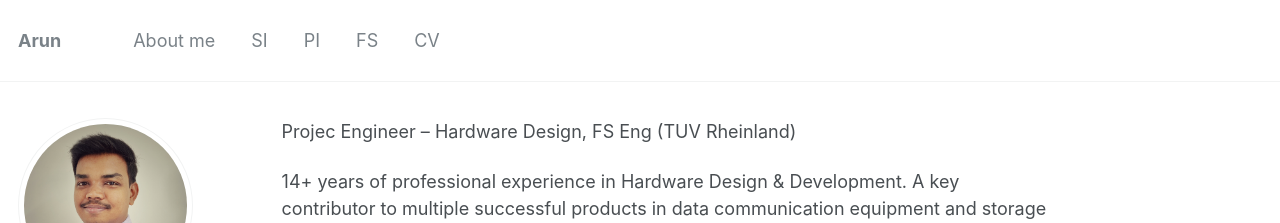
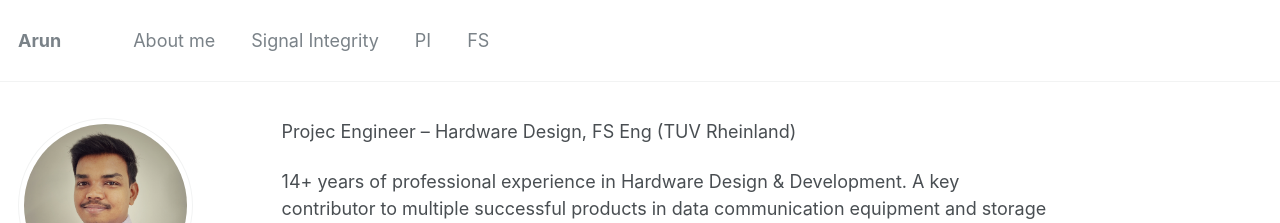
Before and after one commit to arunka97/arunka97.github.io, a Jekyll site: the page built from _pages/about.md, in a window 1280 px wide. Shown: the top 223 px of the page. Built offline with Jekyll 4.4.1, drawn with Linux system fonts in a browser that asks for light colours.

Commit message:
Update navigation.yml

```diff
--- a/_data/navigation.yml
+++ b/_data/navigation.yml
@@ -1,14 +1,14 @@
 main:
   - title: "About me"
     url: /about/
-  - title: "SI"
+  - title: "Signal Integrity"
     url: /si/
   - title: "PI"
     url: /pi/
   - title: "FS"
     url: /fs/
-  - title: "CV"
-    url: /cv/
+#  - title: "CV"
+#    url: /cv/
 
 #   - title: "Talks"
 #     url: /talks/
```
